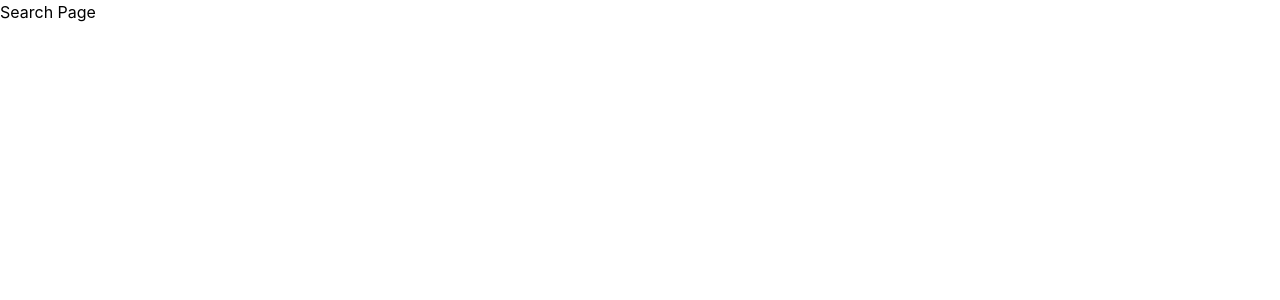
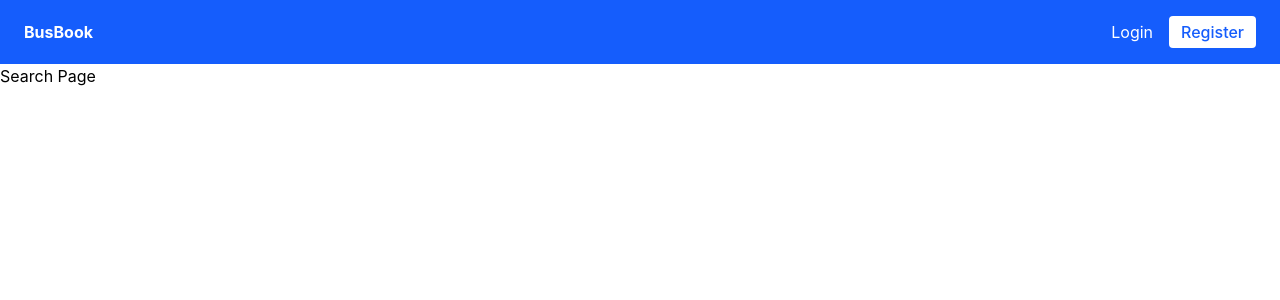
Before and after one commit to justinvgeorge/bus-booking, a React (Vite) app in the folder client/: page /search in a window 1280 px wide. Shown: the top 300 px of the page. Built offline with nearby package versions, Linux system fonts and the light colour scheme.

Commit message:
feat: add Navbar and ProtectedRoute components

```diff
--- a/client/src/App.tsx
+++ b/client/src/App.tsx
@@ -1,6 +1,7 @@
 import { BrowserRouter, Routes, Route, Navigate } from 'react-router-dom'
 import { AuthProvider } from './context/AuthContext'
 import ProtectedRoute from './components/ProtectedRoute'
+import Navbar from './components/Navbar'
 
 // Pages (we'll create these next)
 import LoginPage from './pages/LoginPage'
@@ -13,6 +14,7 @@
   return (
     <BrowserRouter>
       <AuthProvider>
+        <Navbar />
         <Routes>
           <Route path="/" element={<Navigate to="/search" />} />
           <Route path="/login" element={<LoginPage />} />
--- /dev/null
+++ b/client/src/components/Navbar.tsx
@@ -0,0 +1,46 @@
+import { Link, useNavigate } from 'react-router-dom'
+import { useAuth } from '../context/AuthContext'
+
+export default function Navbar() {
+  const { user, logout, isAuthenticated } = useAuth()
+  const navigate = useNavigate()
+
+  const handleLogout = () => {
+    logout()
+    navigate('/login')
+  }
+
+  return (
+    <nav className="bg-blue-600 text-white px-6 py-4 flex justify-between items-center">
+      <Link to="/search" className="text-x1 font-bold">
+        BusBook
+      </Link>
+
+      <div className="flex items-center gap-4">
+        {isAuthenticated ? (
+          <>
+            <span className="text-sm">Hello, {user?.fullName}</span>
+            <Link to="/my-bookings" className="hover:underline">
+              My Bookings
+            </Link>
+            <button
+              onClick={handleLogout}
+              className="bg-white text-blue-600 px-3 py-1 rounded font-medium hover:bg-gray-100"
+            >
+              Logout
+            </button>
+          </>
+        ) : (
+          <>
+            <Link to="/login" className="hover:underline">
+              Login
+            </Link>
+            <Link to="/register" className="bg-white text-blue-600 px-3 py-1 rounded font-medium hover:bg-gray-100">
+              Register
+            </Link>
+          </>
+        )}
+      </div>
+    </nav>
+  )
+}
```
